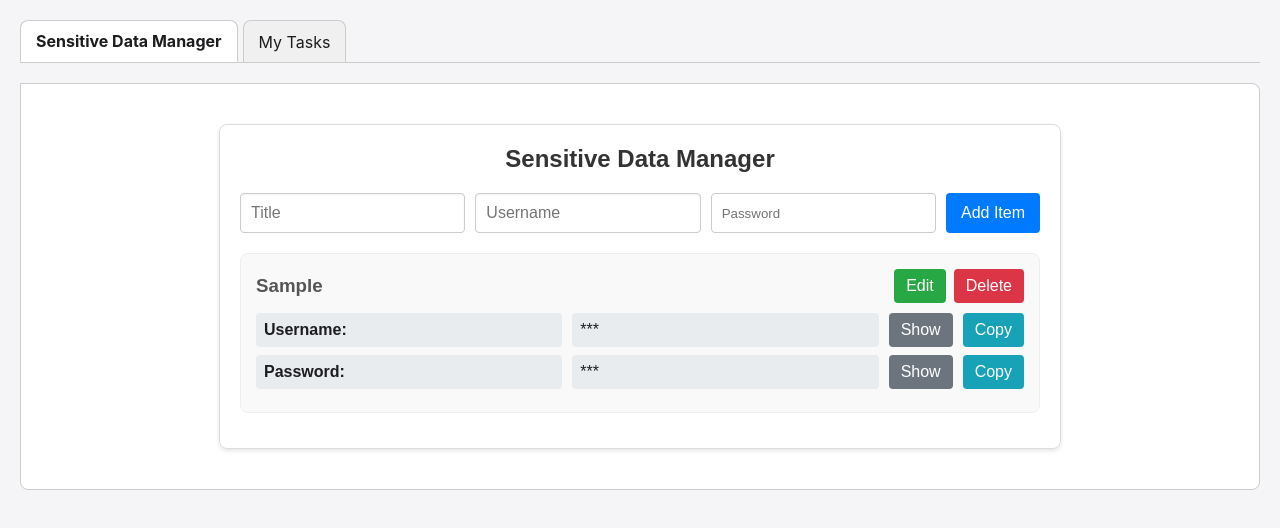
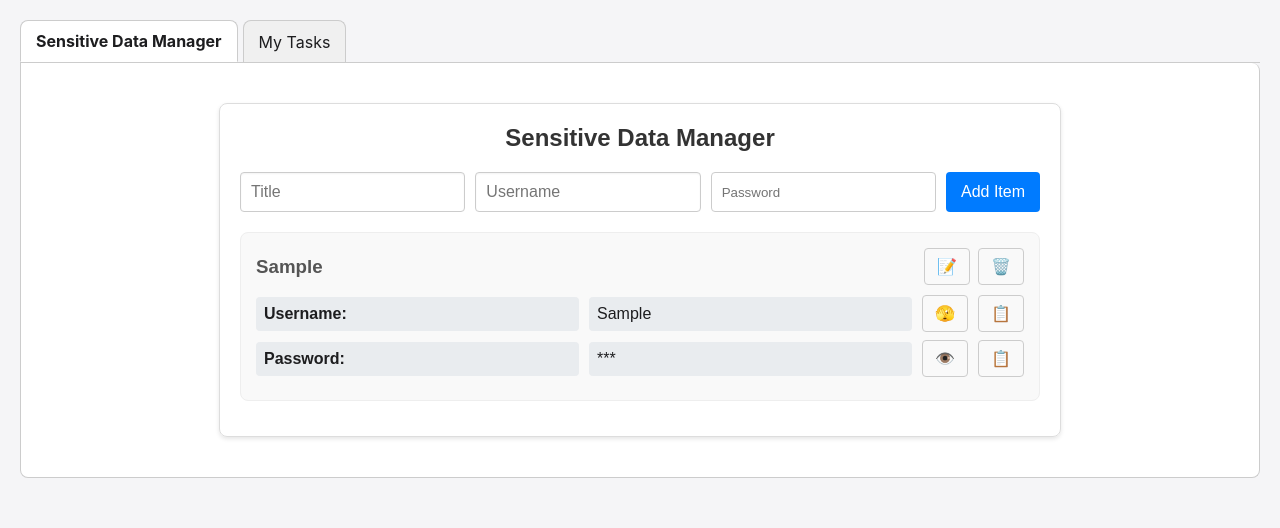
Before and after one commit to takearest21/AngularTodoList, an Angular app: page /dashboard in a window 1280 px wide. Both pictures are taken after typing "Sample", "Sample", "Sample123" into the empty fields and a click on the button "Add Item". Shown: the top 528 px of the page. Built offline with nearby package versions, Linux system fonts and the light colour scheme.

Commit message:
updated the css

```diff
--- a/src/api-services/session-storage.service.ts
+++ b/src/api-services/session-storage.service.ts
@@ -67,4 +67,12 @@ export class SessionStorageService {
     tasks = tasks.map(task => (task.id === id ? { ...task, ...updatedTask } : task));
     this.saveTasksToSessionStorage(tasks);
   }
+
+  setLastActiveTab(tabName: string): void {
+    this.setItem('lastActiveTab', tabName);
+  }
+
+  getLastActiveTab(): string | null {
+    return this.getItem('lastActiveTab');
+  }
 }
--- a/src/app/dashboard/dashboard.component.scss
+++ b/src/app/dashboard/dashboard.component.scss
@@ -4,7 +4,7 @@
 
 .tabs {
   display: flex;
-  margin-bottom: 20px;
+  margin-bottom: 0;
   border-bottom: 1px solid #ccc;
 }
 
@@ -34,6 +34,7 @@
 .tab-content {
   border: 1px solid #ccc;
   padding: 20px;
+  border-top: none; /* Remove top border to make it flush with tabs */
   border-radius: 0 8px 8px 8px;
   background-color: #fff;
 }
--- a/src/app/dashboard/dashboard.component.ts
+++ b/src/app/dashboard/dashboard.component.ts
@@ -1,8 +1,9 @@
-import { Component } from '@angular/core';
+import { Component, OnInit } from '@angular/core';
 import { CommonModule } from '@angular/common';
 import { RouterModule } from '@angular/router';
 import { SensitiveDataComponent } from '../sensitive-data/sensitive-data.component';
 import { TodoList } from '../todo-list/todo-list';
+import { SessionStorageService } from '../../api-services/session-storage.service';
 
 @Component({
   selector: 'app-dashboard',
@@ -11,10 +12,20 @@ import { TodoList } from '../todo-list/todo-list';
   templateUrl: './dashboard.component.html',
   styleUrls: ['./dashboard.component.scss']
 })
-export class DashboardComponent {
+export class DashboardComponent implements OnInit {
   activeTab: string = 'sensitiveData';
+
+  constructor(private sessionStorageService: SessionStorageService) {}
+
+  ngOnInit(): void {
+    const lastActiveTab = this.sessionStorageService.getLastActiveTab();
+    if (lastActiveTab) {
+      this.activeTab = lastActiveTab;
+    }
+  }
 
   setActiveTab(tab: string): void {
     this.activeTab = tab;
+    this.sessionStorageService.setLastActiveTab(tab);
   }
 }
--- a/src/app/sensitive-data/sensitive-data.component.html
+++ b/src/app/sensitive-data/sensitive-data.component.html
@@ -16,9 +16,9 @@
     <div class="item-header">
       <h3>{{ item.title }}</h3>
       <div class="actions">
-        <button (click)="editItem(item)" *ngIf="!item.isEditing">Edit</button>
+        <button (click)="editItem(item)" *ngIf="!item.isEditing">📝</button>
         <button (click)="saveEdit(item)" *ngIf="item.isEditing">Save</button>
-        <button (click)="deleteItem(item.id)">Delete</button>
+        <button (click)="deleteItem(item.id)">🗑️</button>
       </div>
     </div>
 
@@ -30,9 +30,9 @@
           {{ item.showUsername ? item.username : '***' }}
         </span>
         <button (click)="toggleShow(item, 'username')">
-          {{ item.showUsername ? 'Hide' : 'Show' }}
+          {{ item.showUsername ? '🫣' : '👁️' }}
         </button>
-        <button (click)="copyToClipboard(item.username)">Copy</button>
+        <button (click)="copyToClipboard(item.username)">📋</button>
       </div>
 
       <div class="detail-row">
@@ -42,9 +42,9 @@
           {{ item.showPassword ? item.password : '***' }}
         </span>
         <button (click)="toggleShow(item, 'password')">
-          {{ item.showPassword ? 'Hide' : 'Show' }}
+          {{ item.showPassword ? '🫣' : '👁️' }}
         </button>
-        <button (click)="copyToClipboard(item.password)">Copy</button>
+        <button (click)="copyToClipboard(item.password)">📋</button>
       </div>
     </div>
   </div>
--- a/src/app/sensitive-data/sensitive-data.component.scss
+++ b/src/app/sensitive-data/sensitive-data.component.scss
@@ -73,24 +73,16 @@
       .actions button {
         margin-left: 8px;
         padding: 8px 12px;
-        border: none;
+        border: 1px solid #ccc; /* Add solid line border */
+        background-color: transparent; /* Remove background color */
+        color: #333; /* Set text color */
         border-radius: 4px;
         cursor: pointer;
-        transition: background-color 0.2s;
+        transition: background-color 0.2s, border-color 0.2s;
 
-        &:first-child {
-          background-color: #28a745; /* Edit/Save */
-          color: white;
-          &:hover {
-            background-color: #218838;
-          }
-        }
-        &:nth-child(2) {
-          background-color: #dc3545; /* Delete */
-          color: white;
-          &:hover {
-            background-color: #c82333;
-          }
+        &:hover {
+          background-color: #f0f0f0;
+          border-color: #999;
         }
       }
     }
@@ -123,24 +115,16 @@
 
         button {
           padding: 8px 12px;
-          border: none;
+          border: 1px solid #ccc; /* Add solid line border */
+          background-color: transparent; /* Remove background color */
+          color: #333; /* Set text color */
           border-radius: 4px;
           cursor: pointer;
-          transition: background-color 0.2s;
+          transition: background-color 0.2s, border-color 0.2s;
 
-          &:first-of-type { /* Show/Hide */
-            background-color: #6c757d;
-            color: white;
-            &:hover {
-              background-color: #5a6268;
-            }
-          }
-          &:last-of-type { /* Copy */
-            background-color: #17a2b8;
-            color: white;
-            &:hover {
-              background-color: #138496;
-            }
+          &:hover {
+            background-color: #f0f0f0;
+            border-color: #999;
           }
         }
       }
--- a/src/app/sensitive-data/sensitive-data.component.ts
+++ b/src/app/sensitive-data/sensitive-data.component.ts
@@ -37,8 +37,8 @@ export class SensitiveDataComponent implements OnInit {
     if (data) {
       this.sensitiveDataList = JSON.parse(data).map((item: SensitiveDataItem) => ({
         ...item,
-        showUsername: false,
-        showPassword: false,
+        showUsername: true, // Default to showing username
+        showPassword: false, // Default to hiding password
         isEditing: false
       }));
     }
@@ -55,8 +55,8 @@ export class SensitiveDataComponent implements OnInit {
         title: this.newItemTitle,
         username: this.newItemUsername,
         password: this.newItemPassword,
-        showUsername: false,
-        showPassword: false,
+        showUsername: true, // Default to showing username for new items
+        showPassword: false, // Default to hiding password for new items
         isEditing: false
       };
       this.sensitiveDataList.push(newItem);
```
